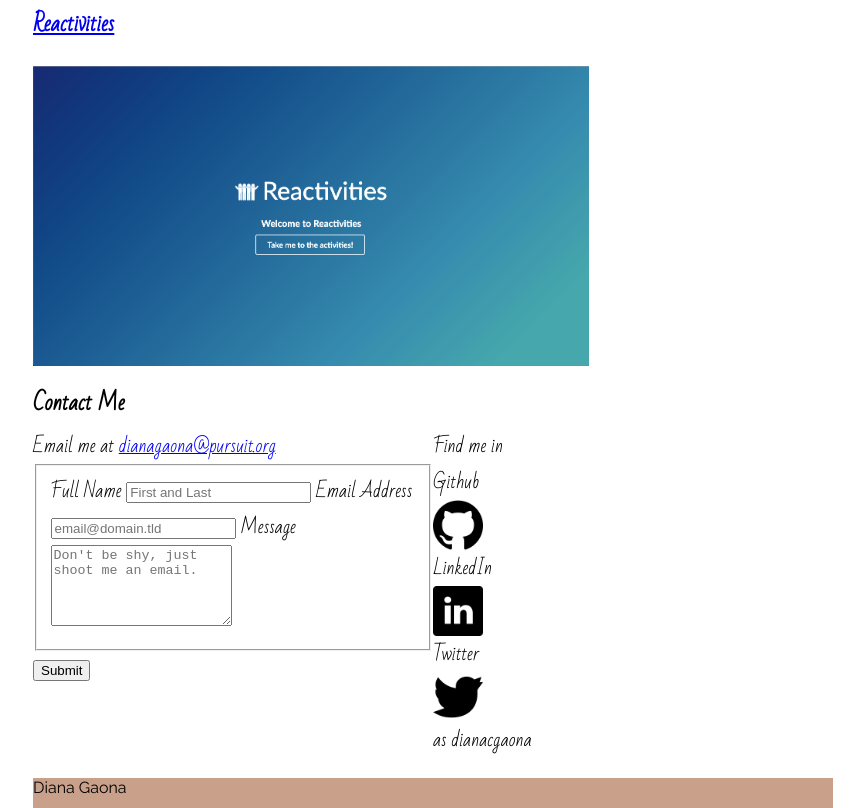
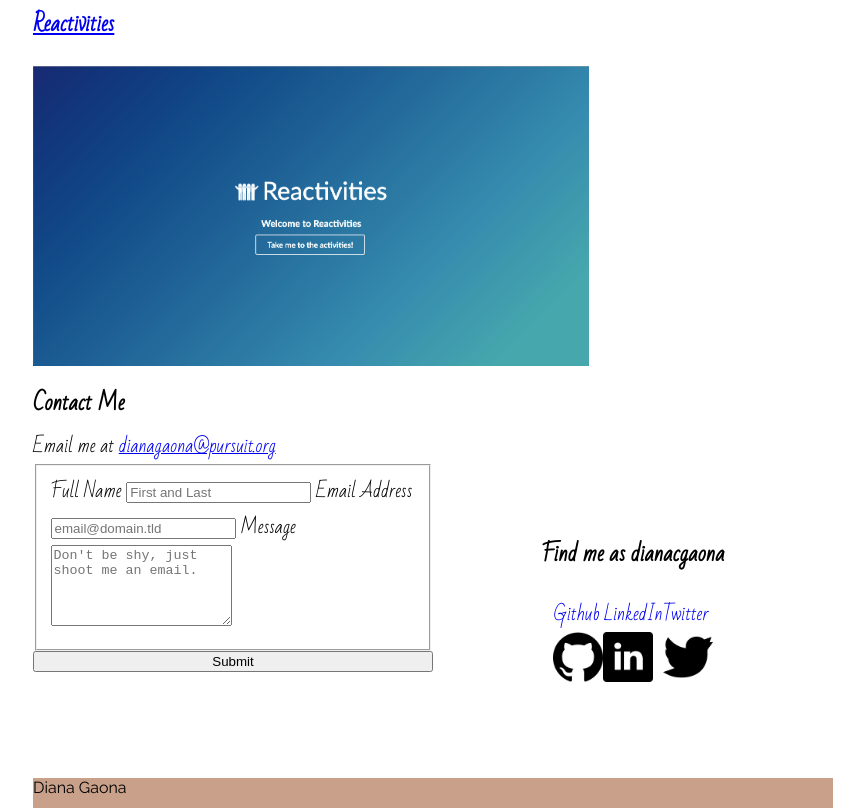
Before and after one commit to dianacgaona/portfolio, a website: page index.html in a window 1280 px wide. Shown: the part 1980-2788 px from the top of the page, without its empty margins (287-1151 px from the left). Drawn offline with Linux system fonts and the light colour scheme; a web font is replaced by a local one.

Commit message:
changes in contact styling

```diff
--- a/index.html
+++ b/index.html
@@ -118,23 +118,29 @@
         </form>
       </div>
       <div class="social-div">
-        Find me in
-        <div>Github <br>
+        <div>
+          <h3>Find me as dianacgaona</h3>
+        </div>
+        <div class="media">
+            <div>
             <a href="https://www.github.com/dianacgaona">
+              Github<br>
               <img src="./images/github.png" alt="social media icon" class="social-media-icon" height="50px">
             </a>
             </div>
-      <div>LinkedIn <br>
+            <div>
             <a href="https://www.linkedin.com/in/dianacgaona">
+              LinkedIn<br>
               <img src="./images/linkedin.png" alt="social media icon" class="social-media-icon" height="50px">
             </a>
             </div>
-      <div>Twitter <br>
+            <div>
             <a href="https://www.twitter.com/dianacgaona">
+              Twitter<br>
               <img src="./images/twitter.png" alt="social media icon" class="social-media-icon" height="50px">
             </a>
             </div>
-      as dianacgaona
+        </div>
       </div>
     </div>
 
--- a/sass/_contact.scss
+++ b/sass/_contact.scss
@@ -8,6 +8,11 @@
     @media only screen and (max-width: $s-iphone6) {
         grid-template-rows: repeat(4, 1fr);
     }
+}
+
+#fs-frm {
+    display: flex;
+    flex-direction: column;
 }
 
 .title{
@@ -23,13 +28,17 @@
 .social-div{
     grid-row: 2 / -1;
     grid-column: 2/ -1;
-    display: subgrid;
-    grid-template-rows: 1fr;
+    display: flex;
     justify-content: center;
     align-items: center;
+    flex-direction: column;
 }
 
-.social-media-icon {
-    display: grid;
-    align-items: center;
+.media {
+    display: flex;
+    margin: 0 5px;
 }
+
+.media a {
+    text-decoration: none;
+}
```
Also changed, not shown: css/style.css. Lines whose indentation alone changed are shown as unchanged.
